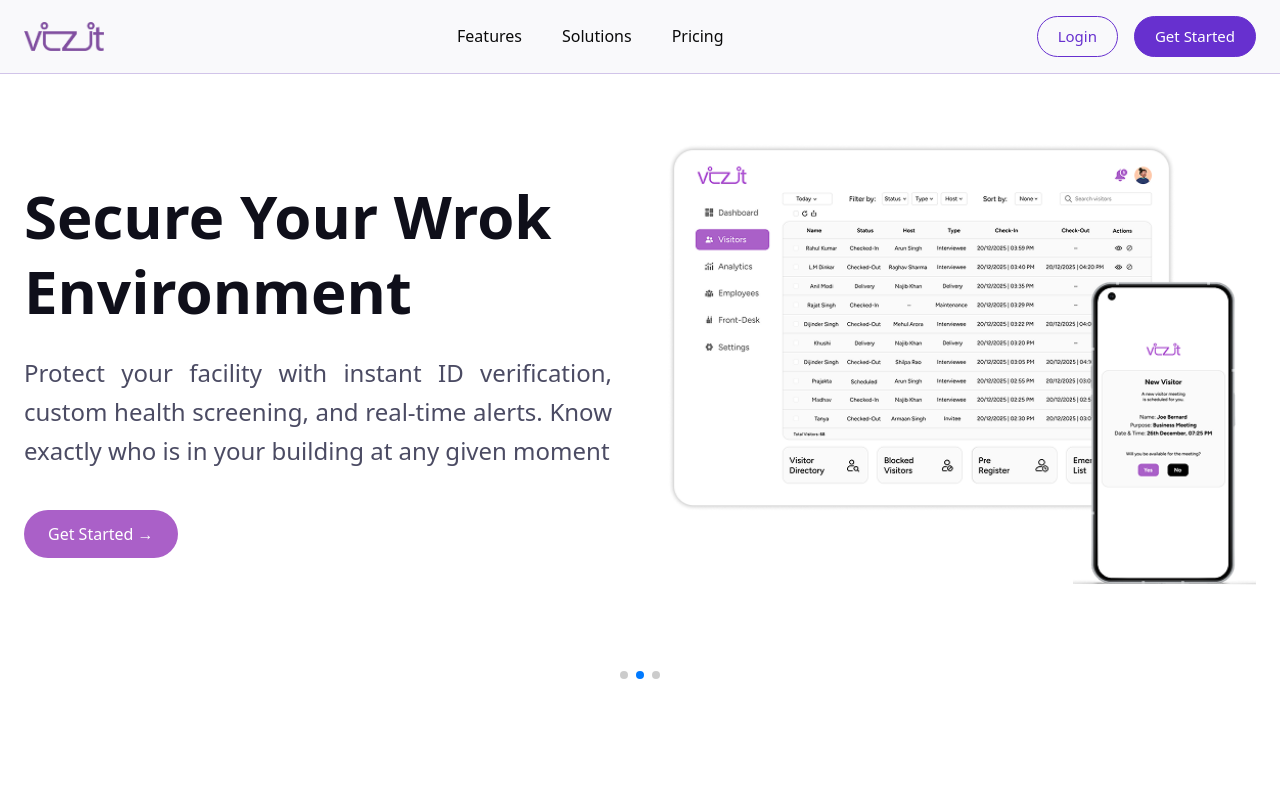
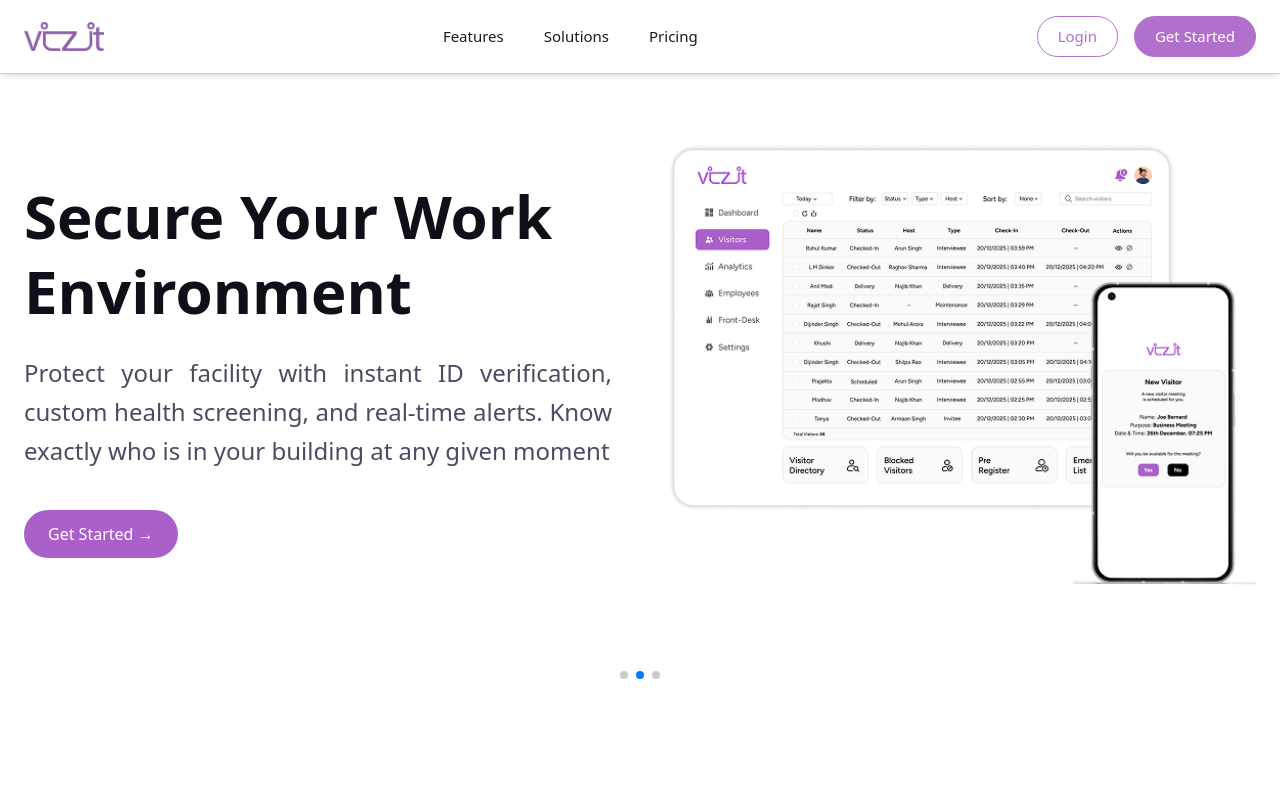
Before and after one commit to Anup-K29/Vizit-Page, a React (Vite) app: page / in a window 1280 px wide. Shown: the top 800 px of the page. Built offline with nearby package versions, Linux system fonts and the light colour scheme.

Commit message:
NavBar changed

```diff
--- a/src/Components/HeroSection.jsx
+++ b/src/Components/HeroSection.jsx
@@ -20,7 +20,7 @@ export const heroSlides = [
   },
   {
     // badge: "Smart Visitor Experience",
-    title: "Secure Your Wrok Environment",
+    title: "Secure Your Work Environment",
     description:
       "Protect your facility with instant ID verification, custom health screening, and real-time alerts. Know exactly who is in your building at any given moment",
     image: HeroCarousel2,
@@ -122,6 +122,7 @@ export const HeroSection = () => {
         autoplay={{ delay: 4000, disableOnInteraction: false }}
         pagination={{ clickable: true, el: ".hero-pagination" }}
         loop
+
         className="max-w-7xl mx-auto"
       >
         {heroSlides.map((slide, index) => (
--- a/src/Components/NavBar.jsx
+++ b/src/Components/NavBar.jsx
@@ -3,20 +3,8 @@ import { NavLink } from "react-router-dom";
 import Logo from "../assets/images/vizit-logo.png";
 
 const navItems = [
-  {
-    // label: "",
-    // path: "/"
-  },
-  {
-    label: "Features",
-    path: "/features",
-
-  },
-  {
-    label: "Solutions",
-
-     path: "/solutions"
-  },
+  { label: "Features", path: "/features" },
+  { label: "Solutions", path: "/solutions" },
   { label: "Pricing", path: "/pricing" },
 ];
 
@@ -26,93 +14,53 @@ export const NavBar = () => {
    ${isActive ? "text-[#6730CF]" : "text-black hover:text-[#6730CF]"}`;
 
   return (
-    <header className="w-full bg-[#f9f9fb] border-b border-[#d1c4e9] fixed top-0 left-0 z-50">
+
+    <header
+      className="
+      w-full fixed top-0 left-0 z-50
+      bg-white/70 backdrop-blur-md
+      border-b border-[#d1c4e9] opacity-90 shadow-md
+    "
+    >
       <nav className="max-w-7xl mx-auto px-6 py-4 flex items-center justify-between">
         {/* Logo */}
-        <div className="flex items-center">
-          <NavLink to="/">
-            <img className="w-20" src={Logo} alt="logo" />
-          </NavLink>
-        </div>
+        <NavLink to="/">
+          <img className="w-20" src={Logo} alt="logo" />
+        </NavLink>
 
+        {/* Links */}
         <ul className="hidden md:flex items-center gap-10">
           {navItems.map((item) => (
-            <li key={item.label} className="relative group">
-              {/* Main Nav Link */}
-
+            <li key={item.label}>
               <NavLink
-                     to={item.path}
-                // className={linkClass}
-                className={`${linkClass} flex items-center gap-1`}
-                end={item.path === "/"}
+                to={item.path}
+                className={({ isActive }) =>
+                  `text-[15px] font-medium transition-colors duration-200 ${
+                    isActive
+                      ? "text-[#6730CF]"
+                      : "text-black hover:text-[#AA60C8]"
+                  }`
+                }
               >
                 {item.label}
-                {item.dropdown && (
-                  <span className="text-xs text-gray-500 transition-transform group-hover:rotate-180">
-                    ▼
-                  </span>
-                )}
               </NavLink>
-
-              {/* Dropdown */}
-
-              {item.dropdown && (
-                <div
-                  className="
-      absolute left-0 top-full mt-3
-      w-64 bg-white
-      rounded-lg shadow-xl
-      border border-gray-200
-      opacity-0 invisible
-      group-hover:opacity-100 group-hover:visible
-      transition-all duration-200
-      z-50
-    "
-                >
-                  <ul className="py-2">
-                    {item.dropdown.map((sub, index) => (
-                      <li
-                        key={sub.path}
-                        className={`${
-                          index !== item.dropdown.length - 1
-                            ? "border-b border-gray-100"
-                            : ""
-                        }`}
-                      >
-                        <NavLink
-                          to={sub.path}
-                          className="
-              block px-5 py-3 text-sm
-              text-black
-              hover:bg-gray-50
-              hover:text-[#6730CF]
-              transition
-            "
-                        >
-                          {sub.label}
-                        </NavLink>
-                      </li>
-                    ))}
-                  </ul>
-                </div>
-              )}
             </li>
           ))}
         </ul>
 
-        {/* Right Button */}
+        {/* Right Buttons */}
         <div className="flex items-center gap-4">
           <a
             href="https://vizit.nxiappworld.com/"
             target="_blank"
-            className="px-5 py-2 rounded-full border border-[#6730CF] text-[#6730CF] text-[15px] font-medium hover:bg-[#6730CF] hover:text-white transition-all duration-300"
+            className="px-5 py-2 rounded-full border border-[#AA60C8] text-[#AA60C8] text-[15px] font-medium hover:bg-[#AA60C8] hover:text-white transition-all"
           >
             Login
           </a>
 
           <NavLink
             to="/registration-form"
-            className="px-5 py-2 rounded-full border border-[#6730CF] text-white bg-[#6730CF] text-[15px] font-medium hover:bg-white hover:text-[#6730CF] transition-all duration-300"
+            className="px-5 py-2 rounded-full bg-[#AA60C8] text-white text-[15px] font-medium hover:bg-white hover:text-[#AA60C8] border border-[#AA60C8] transition-all"
           >
             Get Started
           </NavLink>
```
Also changed, not shown: 1 other file (tests, documents, lock files or other folders).
